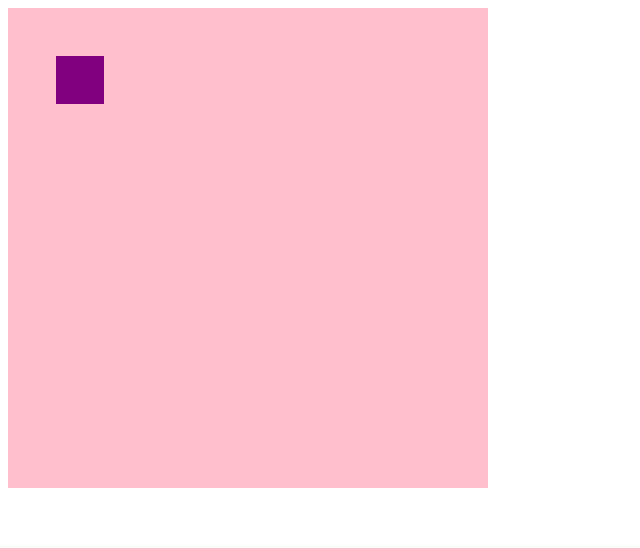
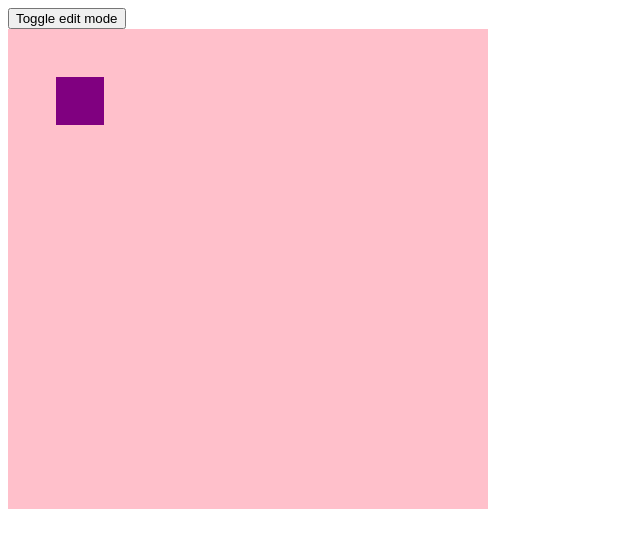
Before and after one commit to xfontr/getting-out, a React (Create React App) app: page / in a window 1280 px wide. Shown: the top 548 px of the page, without its empty margins (0-640 px from the left). Built offline with nearby package versions, Linux system fonts and the light colour scheme.

Commit message:
Cell hook to handle status and if edit mode

```diff
--- a/src/App.tsx
+++ b/src/App.tsx
@@ -1,10 +1,28 @@
+import { useContext } from "react";
 import Field from "./components/Field/Field";
+import { GameContext } from "./Store/CallStatusContext/GameContext";
 import generateBoard from "./utils/generateBoard";
 
 const boardSize = 10;
 
-const App = (): JSX.Element => (
-  <Field initialBoard={generateBoard(boardSize)} />
-);
+const App = (): JSX.Element => {
+  const { setGameStatus } = useContext(GameContext);
+
+  return (
+    <>
+      <button
+        onClick={() => {
+          setGameStatus((gameStatus) => ({
+            ...gameStatus,
+            isEditMode: !gameStatus.isEditMode,
+          }));
+        }}
+      >
+        Toggle edit mode
+      </button>
+      <Field initialBoard={generateBoard(boardSize)} />
+    </>
+  );
+};
 
 export default App;
--- a/src/components/Cell/Cell.styled.ts
+++ b/src/components/Cell/Cell.styled.ts
@@ -3,16 +3,16 @@ import styled from "styled-components";
 export const CellStyled = styled.div`
   width: 3rem;
   height: 3rem;
+
+  &.blank {
+    background-color: pink;
+  }
+
+  &.player {
+    background-color: purple;
+  }
+
+  &.obstacle {
+    background-color: brown;
+  }
 `;
-
-export const BlankCell = styled(CellStyled)`
-  background-color: pink;
-`;
-
-export const PlayerCell = styled(CellStyled)`
-  background-color: purple;
-`;
-
-export const ObstacleCell = styled(CellStyled)`
-  background-color: brown;
-`;
--- a/src/components/Cell/Cell.tsx
+++ b/src/components/Cell/Cell.tsx
@@ -1,18 +1,17 @@
-import CellTypes from "../../types/CellTypes";
-import Position from "../../types/Position";
-import { BlankCell, ObstacleCell, PlayerCell } from "./Cell.styled";
+import useCell from "../../hooks/useCell";
+import { Board, CellTypes, Position } from "../../types/gameBoard";
+import { CellStyled } from "./Cell.styled";
 
-type CellProps = {
+export type CellProps = {
   cellType: CellTypes;
   position: Position;
+  setBoard: React.Dispatch<React.SetStateAction<Board>>;
 };
 
-const Cell = ({ cellType, position }: CellProps): JSX.Element => (
-  <>
-    {cellType === "blank" && <BlankCell data-testid="blank" />}
-    {cellType === "player" && <PlayerCell data-testid="player" />}
-    {cellType === "obstacle" && <ObstacleCell data-testid="obstacle" />}
-  </>
-);
+const Cell = ({ cellType, position, setBoard }: CellProps): JSX.Element => {
+  const { attributes } = useCell({ cellType, position, setBoard });
+
+  return <CellStyled {...attributes} />;
+};
 
 export default Cell;
--- a/src/components/Field/Field.tsx
+++ b/src/components/Field/Field.tsx
@@ -17,7 +17,12 @@ const Field = ({ initialBoard }: FieldProps): JSX.Element => {
 
   currentBoard.forEach((type, position) => {
     renderBoard.push(
-      <Cell cellType={type} position={position} key={position} />
+      <Cell
+        cellType={type}
+        position={position}
+        setBoard={setCurrentBoard}
+        key={position}
+      />
     );
   });
 
--- /dev/null
+++ b/src/hooks/useCell.ts
@@ -0,0 +1,29 @@
+import { useContext, useEffect, useState } from "react";
+import { CellProps } from "../components/Cell/Cell";
+import { GameContext } from "../Store/CallStatusContext/GameContext";
+import { CellTypes } from "../types/gameBoard";
+
+const useCell = ({ cellType, position, setBoard }: CellProps) => {
+  const [currentCellType, setCurrentCellType] = useState<CellTypes>();
+  const { isEditMode, editTool } = useContext(GameContext);
+
+  useEffect(() => {
+    setCurrentCellType(cellType);
+  }, [setCurrentCellType, cellType]);
+
+  const attributes = {
+    onClick: () => {
+      if (!isEditMode) {
+        return;
+      }
+      setCurrentCellType(editTool);
+      setBoard((board) => board.set(position, editTool));
+    },
+    className: currentCellType,
+    "data-testid": cellType,
+  };
+
+  return { attributes };
+};
+
+export default useCell;
--- a/src/utils/generateBoard.ts
+++ b/src/utils/generateBoard.ts
@@ -1,5 +1,4 @@
-import CellTypes from "../types/CellTypes";
-import Position from "../types/Position";
+import { CellTypes, Position } from "../types/gameBoard";
 
 const generateBoard = (size: number): Map<Position, CellTypes> => {
   const cells = new Map<Position, CellTypes>();
```
Also changed, not shown: 1 other file (tests, documents, lock files or other folders).
